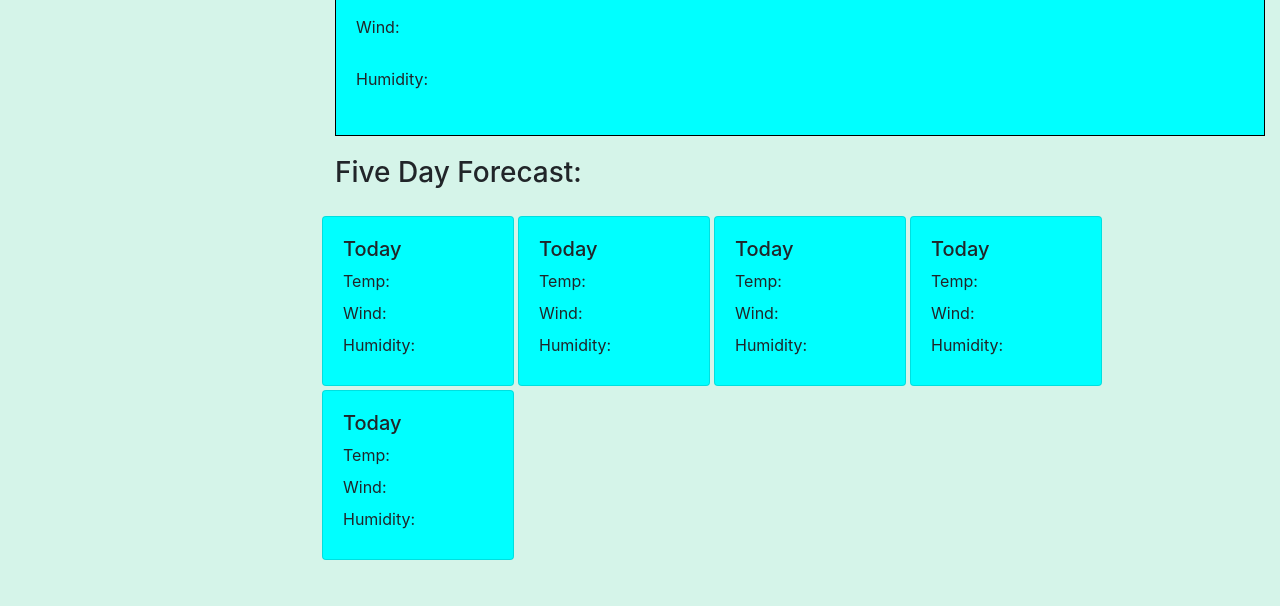
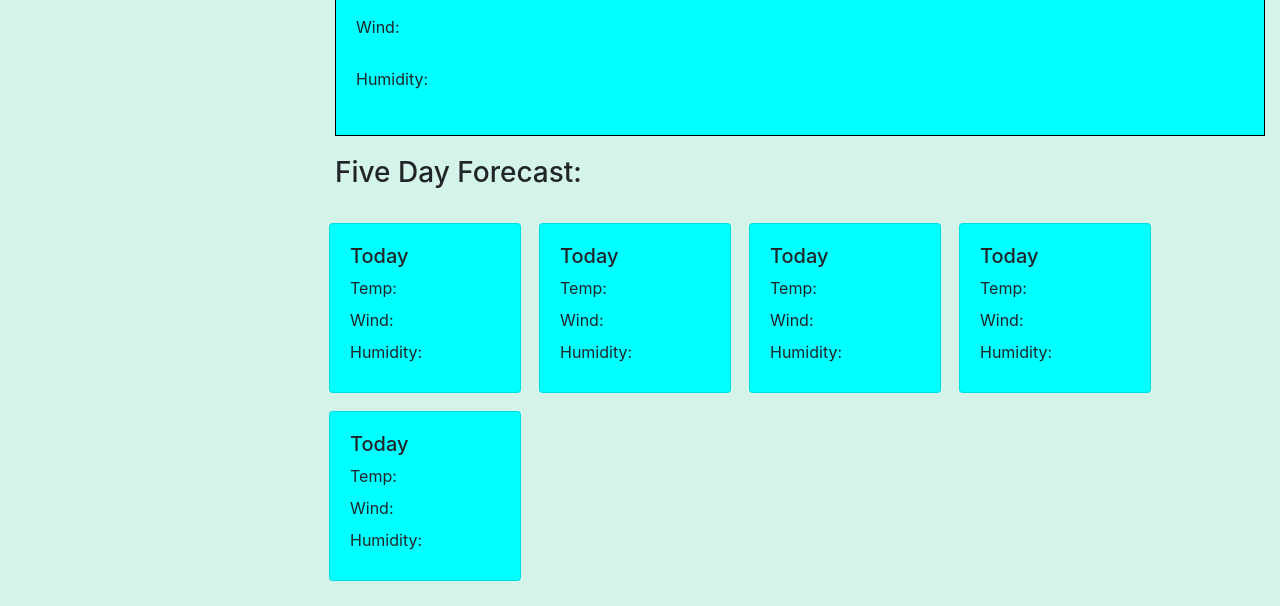
Before and after one commit to bertiemoogle/Weather-Application, a plain HTML site: page index.html in a window 1280 px wide. Shown: the part 252-858 px from the top of the page. Before the commit the page ends 830 px from the top, so only its background shows below. Drawn offline with nearby package versions, Linux system fonts and the light colour scheme; no server answers.

Commit message:
Page elements aligned correctly.

```diff
--- a/assets/css/style.css
+++ b/assets/css/style.css
@@ -65,6 +65,6 @@ h3 {
 
 .card {
     width: 12rem;
-    margin: 2px;
+    margin: 9px;
     background-color: aqua !important;
 }
```
Also changed, not shown: assets/js/script.js (+0 -11 lines).
